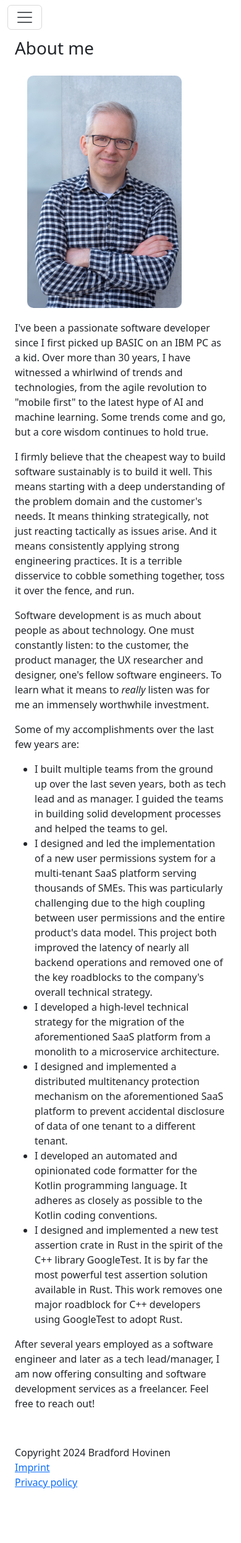
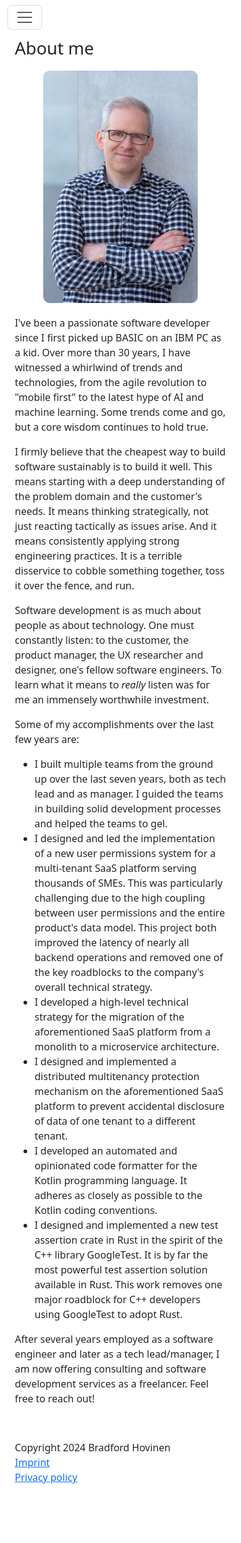
Before and after one commit to hovinen-tech/hovinen-tech.github.io, a Jekyll site: the page built from about.html, in a window 390 px wide. Shown: the whole page at 62% size. Built offline with Jekyll 4.4.1, drawn with Linux system fonts in a browser that asks for light colours; comment, search, counter and statistics services are not loaded.

Commit message:
Centre photo on about page on mobile

```diff
--- a/css/base.scss
+++ b/css/base.scss
@@ -74,8 +74,8 @@ main {
 
 .photo-about {
     border-radius: 10px;
-    float: both;
-    margin: 20px;
+    display: block;
+    margin: 20px auto 20px auto;
 }
 
 @media only screen and (min-width: 43.75rem) {
```
